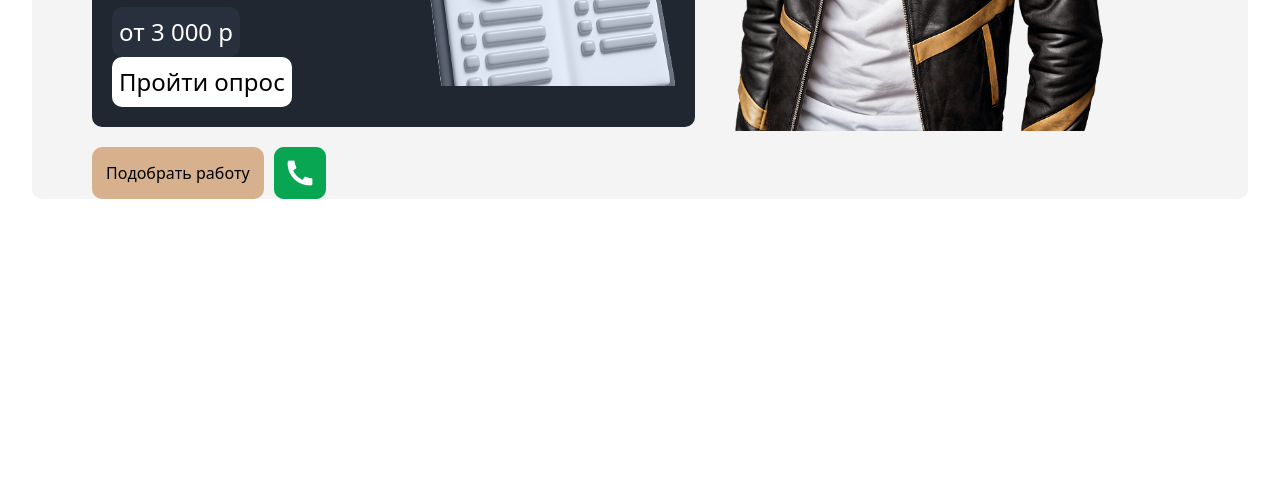
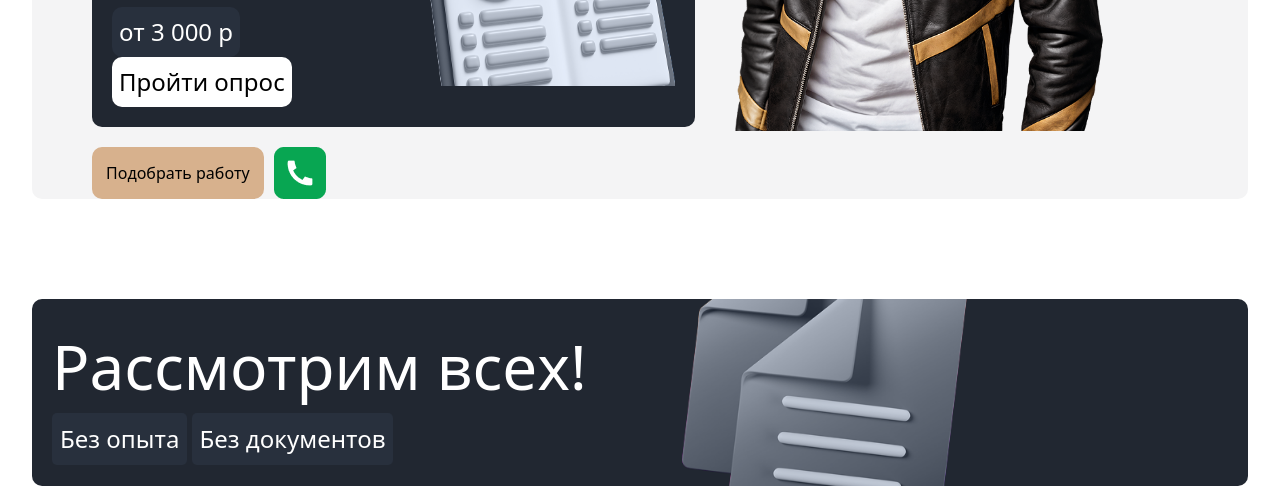
Before and after one commit to MarkMaximus/work, a website: page src/index.html in a window 1280 px wide. Shown: the part 529-1015 px from the top of the page. Before the commit the page ends 800 px from the top, so only its background shows below. Drawn offline with nearby package versions, Linux system fonts and the light colour scheme; files that its build step writes are made by us from their sources.

Commit message:
Created Section 2

```diff
--- a/src/index.html
+++ b/src/index.html
@@ -31,5 +31,13 @@
         </article>
         <img src="hero1.png" alt="" class="w-[45%] mt-[-80px]">
     </section>
+    <section class="w-[95%] m-auto bg-[#212731] rounded-[10px] px-[20px] flex items-center mt-[100px]">
+        <article>
+            <p class="text-white text-[62px]">Рассмотрим всех!</p>
+            <button class="text-white bg-[#28303D] text-[24px] p-[8px] rounded-[5px]">Без опыта</button>
+            <button class="text-white bg-[#28303D] text-[24px] p-[8px] rounded-[5px]">Без документов</button>
+        </article>
+        <img src="file.png" alt="" class="w-[40%]">
+    </section>
 </body>
 </html>
```
